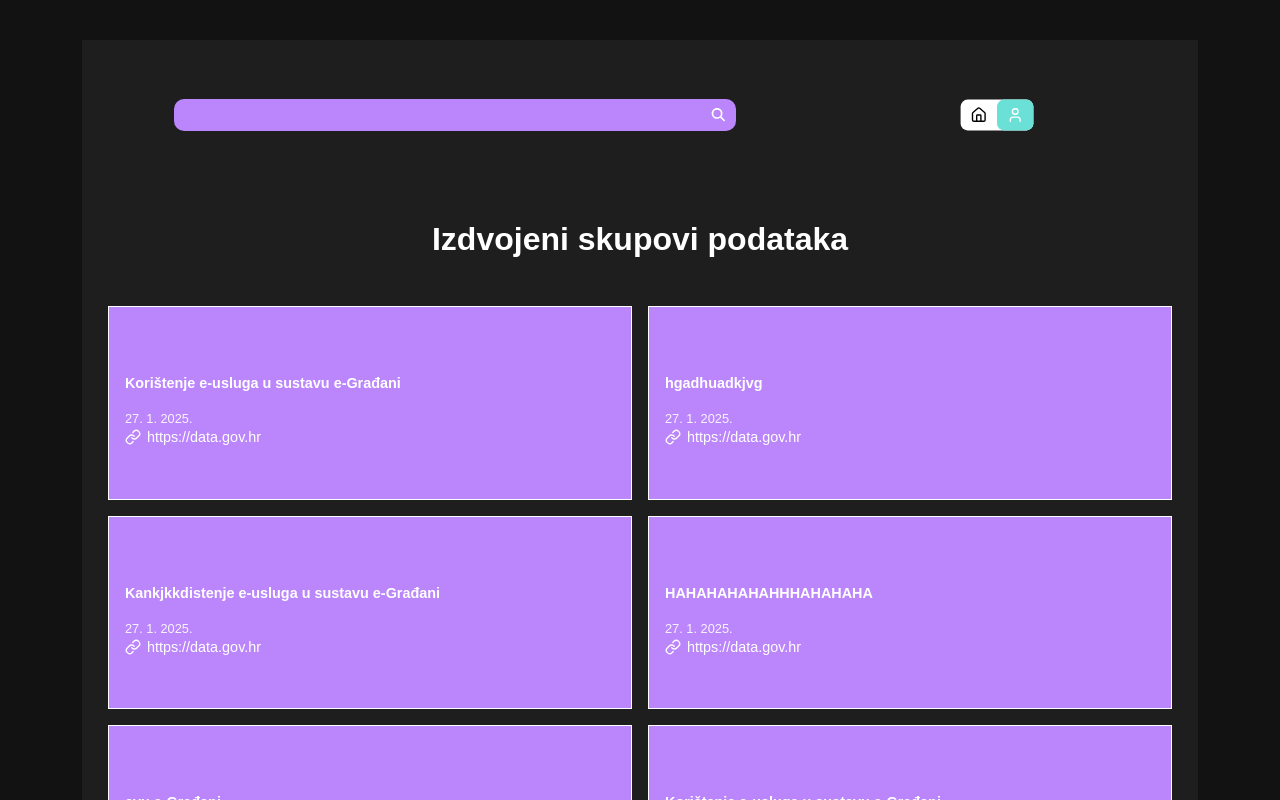
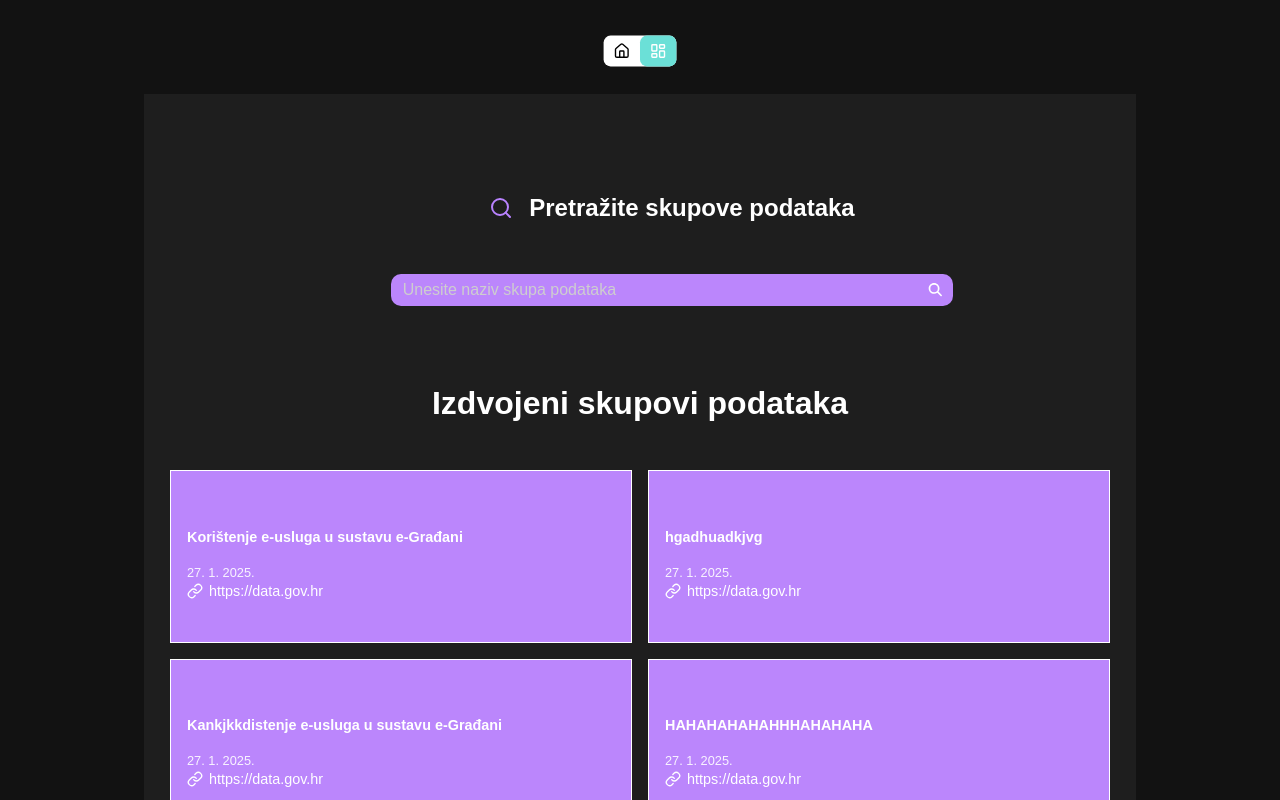
Before and after one commit to Luka147m/R-Gradani, a React (Vite) app in the folder frontend/: page / in a window 1280 px wide. Shown: the top 800 px of the page. Built offline with nearby package versions, Linux system fonts and the light colour scheme.

Commit message:
Changes to main page

```diff
--- a/frontend/src/App.css
+++ b/frontend/src/App.css
@@ -11,13 +11,15 @@ html, body {
   background-color: #121212;
   display: flex;
   justify-content: center;
+  flex-direction: column;
+  align-items: center;
   margin: 0px;
   color: white;
   font-family: Arial, sans-serif;
 }
 
 .main-container{
-  width: 88%;
+  width: 60rem;
   height: 100%;
   background-color: #1E1E1E;
   display: flex;
@@ -54,6 +56,10 @@ html, body {
   border-bottom-left-radius: 10px;
 }
 
+.search-input::placeholder{
+  color: #cecece;
+}
+
 .search-input:focus{
   outline: none;
   border: none;
@@ -72,10 +78,10 @@ html, body {
   border-bottom-right-radius: 10px;
 }
 
-.search-home-profile-div{
+.search-skupovi-div{
   display: flex;
-  flex-direction: row;
-  justify-content: space-between;
+  flex-direction: column;
+  justify-content: center;
   align-items: center;
   width: 100%;
   margin: 32px;
@@ -227,3 +233,15 @@ html, body {
   padding: 2px 16px 2px 16px;
   border-radius: 10px;
 }
+
+.ikona-naslov-div{
+  display: flex;
+  flex-direction: row;
+  justify-content: center;
+  align-items: center;
+  gap: 16px;
+}
+
+.ikona{
+  color:#b983ff;
+}
--- a/frontend/src/App.tsx
+++ b/frontend/src/App.tsx
@@ -1,5 +1,5 @@
 import { useState } from 'react'
-import { Home, User } from "lucide-react";
+import { CloudOff, Home, LayoutDashboard, Search} from "lucide-react";
 import { FontAwesomeIcon } from '@fortawesome/react-fontawesome'
 import { faMagnifyingGlass } from '@fortawesome/free-solid-svg-icons/faMagnifyingGlass';
 import { IzdvojeniSkupoviPodataka } from './components/IzdvojeniSkupoviPodataka';
@@ -31,12 +31,6 @@ function App() {
 
   return (
     <>
-      <div className="main-container">
-        <div className='search-home-profile-div'>
-          <form className="search">
-              <input type="text" className = "search-input"/>
-              <button className="search-button" type = "submit" onClick ={filterAnalyses}><FontAwesomeIcon icon={faMagnifyingGlass} /></button>
-          </form>
       <div className="home-profile-selector">
         <button
           className={`selector-btn ${selected === "home" ? "active-home" : ""}`}
@@ -49,11 +43,23 @@ function App() {
           className={`selector-btn profile-btn ${selected === "profile" ? "active-profile" : ""}`}
           onClick={() => setSelected("profile")}
         >
-              <User size={24} />
+          <LayoutDashboard  size={24} />
         </button>
       </div>
+      <div className="main-container">
+        <div className='search-skupovi-div'>
+          <div className='ikona-naslov-div search-skupovi-div'>
+                <Search className="ikona"/>
+                <h2 className='search-skupovi-h2'>Pretražite skupove podataka</h2>
           </div>
+          <form className="search">
+              <input type="text" placeholder="Unesite naziv skupa podataka" className = "search-input"/>
+              <button className="search-button" type = "submit" onClick ={filterAnalyses}><FontAwesomeIcon icon={faMagnifyingGlass} /></button>
+          </form>
+        </div>
+        <div>
           <IzdvojeniSkupoviPodataka />
+        </div>
       </div>
     </>
   );
```
Lines whose indentation alone changed are shown as unchanged.
